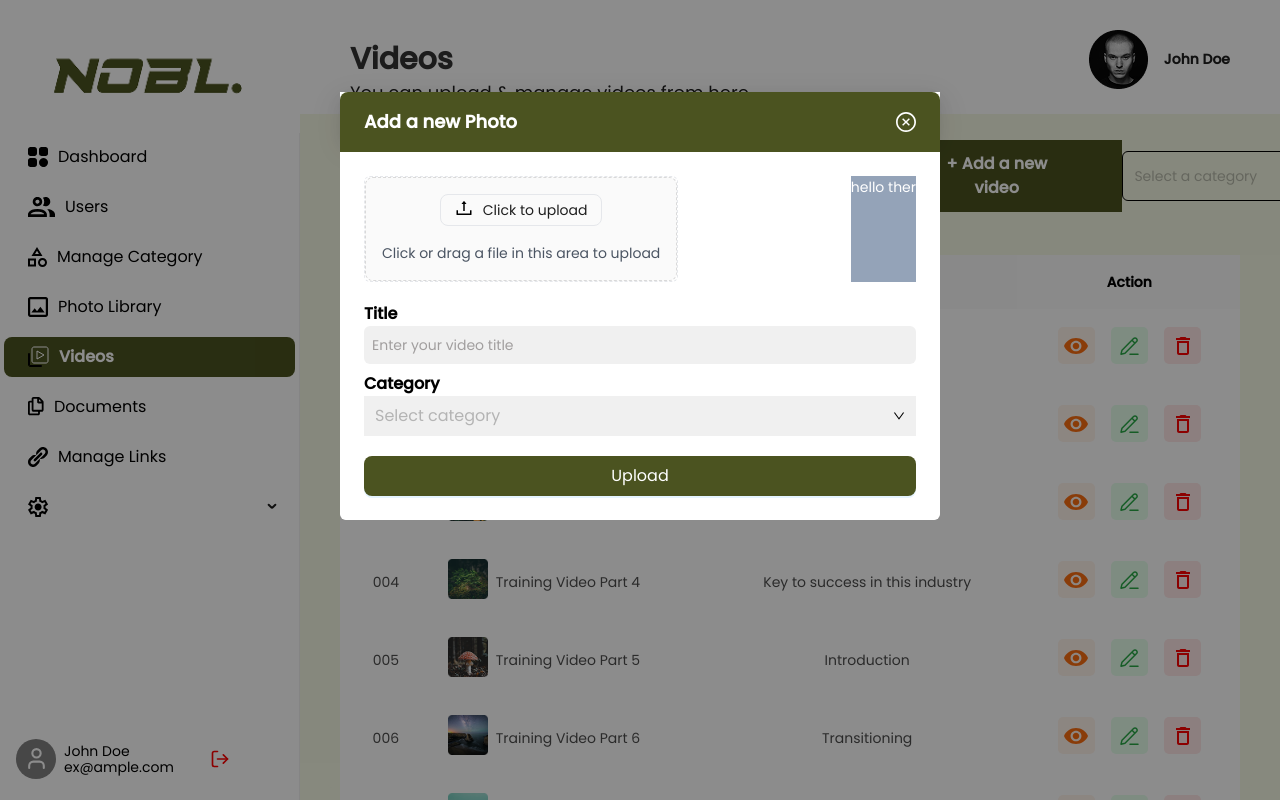
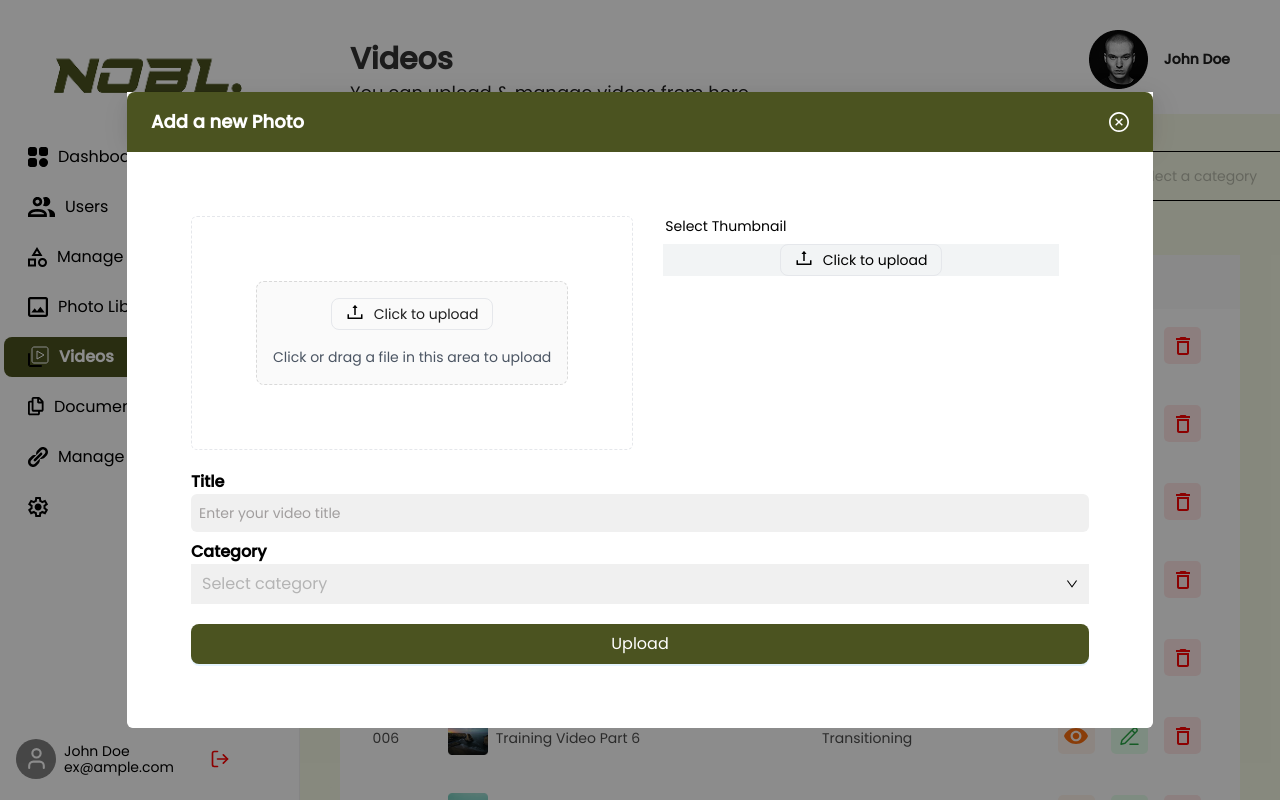
Before and after one commit to sparktechagency/NOBL_Dashboard, a React (Vite) app: page /videos in a window 1280 px wide. Both pictures are taken after typing "Sample" into the empty fields and a click on the button "+ Add a new video". Built offline with nearby package versions, Linux system fonts and the light colour scheme.

Commit message:
video uplode modal create

```diff
--- a/src/component/videos/VideoModal.tsx
+++ b/src/component/videos/VideoModal.tsx
@@ -1,4 +1,4 @@
-import React from "react";
+import React, { useState } from "react";
 import { Modal, Upload, Select, Button } from "antd";
 import { UploadOutlined, CloseCircleOutlined } from "@ant-design/icons";
 import Input from "antd/es/input/Input";
@@ -23,14 +23,63 @@ const VideoModal: React.FC<VideoModalProps> = ({
     setIsModalOpen(false);
   };
 
+  //   th
+  const fileList = [
+    {
+      uid: -1,
+      name: "xxx.png",
+      status: "done",
+      url: "https://zos.alipayobjects.com/rmsportal/jkjgkEfvpUPVyRjUImniVslZfWPnJuuZ.png",
+      thumbUrl:
+        "https://zos.alipayobjects.com/rmsportal/jkjgkEfvpUPVyRjUImniVslZfWPnJuuZ.png",
+    },
+    {
+      uid: -2,
+      name: "yyy.png",
+      status: "done",
+      url: "https://zos.alipayobjects.com/rmsportal/jkjgkEfvpUPVyRjUImniVslZfWPnJuuZ.png",
+      thumbUrl:
+        "https://zos.alipayobjects.com/rmsportal/jkjgkEfvpUPVyRjUImniVslZfWPnJuuZ.png",
+    },
+  ];
+
+  const props = {
+    action: "//jsonplaceholder.typicode.com/posts/",
+    listType: "picture",
+    defaultFileList: [...fileList],
+  };
+
+  const props2 = {
+    action: "//jsonplaceholder.typicode.com/posts/",
+    listType: "picture",
+    defaultFileList: [...fileList],
+    className: "upload-list-inline",
+  };
+
+  const [previewImage, setPreviewImage] = useState<string | null>(null);
+
+  // Called before upload
+  const handleBeforeUpload = (file: File) => {
+    const isImage = file.type.startsWith("image/");
+    if (!isImage) {
+      alert("Please upload an image file.");
+      return false;
+    }
+
+    // Create a preview URL and save to state
+    setPreviewImage(URL.createObjectURL(file));
+    return false; // prevents auto upload
+  };
+
+
   return (
     <Modal
       open={isModalOpen}
       footer={null}
       closable={false}
       onCancel={handleCancel}
-      className="rounded-lg"
-      width={600}
+      className="rounded-lg "
+      width={1026}
     >
       <div className="flex justify-between items-center bg-[#4B5320] text-white px-6 py-4 rounded-t-lg">
         <h2 className="text-lg font-semibold">Add a new Photo</h2>
@@ -40,13 +89,13 @@ const VideoModal: React.FC<VideoModalProps> = ({
         />
       </div>
 
-      <div className="px-6 py-6 bg-white rounded-b-lg space-y-5">
+      <div className=" bg-white rounded-b-lg space-y-5 p-16">
         <div className="flex justify-between">
           <Upload.Dragger
             name="file"
             accept="video/*"
             multiple={false}
-            className="border border-dashed rounded-md"
+            className="border border-dashed rounded-md p-16"
           >
             <div className="flex justify-center items-center ">
               <p className="ant-upload-drag-icon p-1 border rounded-lg w-[162px]">
@@ -64,8 +113,38 @@ const VideoModal: React.FC<VideoModalProps> = ({
               Click or drag a file in this area to upload
             </p>
           </Upload.Dragger>
-          <div className="bg-slate-400">
-            <h1>hello ther </h1>
+          {/* Thumbnail */}
+          <div className="space-y-4 flex-1 text-center ">
+            <p className="font-roboto font-normal text-sm text-black text-start pl-8 pb-2">Select Thumbnail</p>
+            <Upload
+              showUploadList={false}
+              beforeUpload={handleBeforeUpload}
+              accept="image/*"
+            >
+              <div className="flex justify-center  cursor-pointer bg-[#F2F4F5] w-[396px]">
+                <p className="ant-upload-drag-icon  p-1 border rounded-lg w-[162px] text-black">
+                  <UploadOutlined
+                    style={{
+                      fontSize: "18px",
+                      color: "#697B8C",
+                      paddingRight: "10px",
+                    }}
+                  />
+                  Click to upload
+                </p>
+              </div>
+            </Upload>
+
+            {/* Image Preview Section */}
+            {previewImage && (
+              <div className="flex justify-start ml-8">
+                <img
+                  src={previewImage}
+                  alt="Thumbnail preview"
+                  className="max-w-[200px] max-h-[150px] object-contain border rounded-md"
+                />
+              </div>
+            )}
           </div>
         </div>
         {/* Catagory input fild*/}
```
